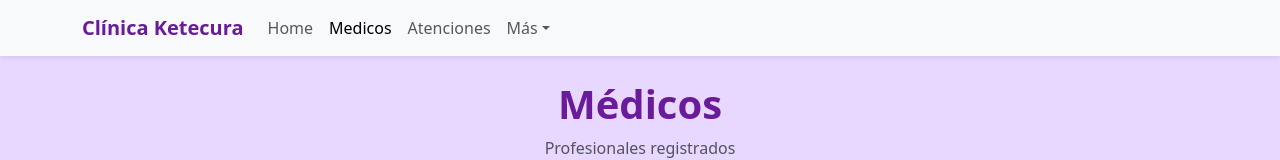
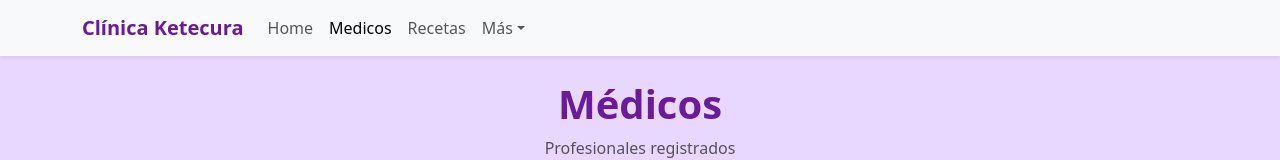
Before and after one commit to paosoole/front_ketekura, a React (Vite) app in the folder mi-proyecto-react/: page /medicos in a window 1280 px wide. Shown: the top 160 px of the page. Built offline with nearby package versions, Linux system fonts and the light colour scheme; no server answers.

Commit message:
pagina medico correcta con filtro

```diff
--- a/mi-proyecto-react/src/api.js
+++ b/mi-proyecto-react/src/api.js
@@ -58,4 +58,5 @@ export const api = {
   deleteRecipe: (id) =>
     request(`/recetas/${id}`, { method: 'DELETE' }),
 };
+
 export default api;
--- a/mi-proyecto-react/src/pages/Attendances.jsx
+++ b/mi-proyecto-react/src/pages/Attendances.jsx
@@ -50,6 +50,7 @@ export default function Attendances() {
               <Nav.Link href="/Dashboard">Home</Nav.Link>
               <Nav.Link href="/medicos">Medicos</Nav.Link>
               <Nav.Link href="/atenciones" active>Atenciones</Nav.Link>
+              <Nav.Link href="/recetas/detalle/">Recetas</Nav.Link>
               <NavDropdown title="Más" id="basic-nav-dropdown">
                 <NavDropdown.Item href="#">Registrar Atención</NavDropdown.Item>
                 <NavDropdown.Item href="#">Reportes</NavDropdown.Item>
--- a/mi-proyecto-react/src/pages/CreatePatient.jsx
+++ b/mi-proyecto-react/src/pages/CreatePatient.jsx
@@ -14,7 +14,7 @@ export default function CreatePatient() {
     amaterno: '',       // Apellido materno
     fecha_nacimiento: '', // Fecha de nacimiento
     telefono: '',       // Teléfono
-    sal_id: '',         // ID de salud
+    sal_id: '',         // ID de salud (asegurado como sal_id)
   })
   const [loading, setLoading] = useState(false)
 
@@ -27,9 +27,9 @@ export default function CreatePatient() {
     e.preventDefault()
     try {
       setLoading(true)
-      await api.crearPaciente(patient)  // Asegúrate de que `crearPaciente` esté configurado en tu API
+      await api.crearPaciente(patient)
       alert('Paciente creado con éxito')
-      navigate('/pacientes')  // Redirige a la lista de pacientes después de crear
+      navigate('/pacientes')
     } catch (error) {
       console.error(error)
       alert('Error creando paciente')
--- a/mi-proyecto-react/src/pages/Dashboard.jsx
+++ b/mi-proyecto-react/src/pages/Dashboard.jsx
@@ -39,10 +39,10 @@ export default function Dashboard() {
               <Nav.Link href="/Dashboard" active>Dashboard</Nav.Link>
               <Nav.Link href="/pacientes">Pacientes</Nav.Link>
               <Nav.Link href="/medicos">Médicos</Nav.Link>
-              <Nav.Link href="/atenciones">Atenciones</Nav.Link>
+              <Nav.Link href="/recetas/detalle/">Recetas</Nav.Link>
 
               <NavDropdown title="Más" id="basic-nav-dropdown">
-                <NavDropdown.Item href="#">Reportes</NavDropdown.Item>
+                <NavDropdown.Item href="/Payments">Pagos</NavDropdown.Item>
                 <NavDropdown.Item href="#">Configuración</NavDropdown.Item>
                 <NavDropdown.Divider />
                 <NavDropdown.Item href="#">Cerrar sesión</NavDropdown.Item>
--- a/mi-proyecto-react/src/pages/Doctors.jsx
+++ b/mi-proyecto-react/src/pages/Doctors.jsx
@@ -18,7 +18,7 @@ export default function Doctors() {
   async function load() {
     try {
       setLoading(true)
-      const res = await api.listDoctors()
+      const res = await api.listDoctors();
       setDoctors(res.data || res || [])
     } catch (e) {
       console.error(e)
@@ -27,7 +27,15 @@ export default function Doctors() {
       setLoading(false)
     }
   }
+  // Función para filtrar pacientes de acuerdo al texto de búsqueda
+  const filterDoctors = (doctors) => {
+    return doctors.filter(doctor => {
+      const fullName = doctor.fullName || '';  // Asegurarse de que `fullName` no sea `undefined` ni `null`
+      const medRut = doctor.medRut ? doctor.medRut.toString() : '';      // Asegurarse de que `medRut` no sea `undefined` ni `null`
 
+      return fullName.toLowerCase().includes(q.toLowerCase()) || medRut.includes(q);
+    });
+  };
   const cols = [
     { key: 'medRut', title: 'RUT', render: r => r.medRut || r.id },
     { key: 'fullName', title: 'Nombre', render: r => r.fullName || `${r.pnombre || ''} ${r.apaterno || ''}` },
@@ -48,7 +56,7 @@ export default function Doctors() {
             <Nav className="me-auto">
               <Nav.Link href="/Dashboard" >Home</Nav.Link>
               <Nav.Link href="/medicos" active>Medicos</Nav.Link>
-              <Nav.Link href="/atenciones">Atenciones</Nav.Link>
+              <Nav.Link href="/recetas/detalle/">Recetas</Nav.Link>
               <NavDropdown title="Más" id="basic-nav-dropdown">
                 <NavDropdown.Item href="#">Registrar Médico</NavDropdown.Item>
                 <NavDropdown.Item href="#">Reportes</NavDropdown.Item>
@@ -105,7 +113,7 @@ export default function Doctors() {
               <div className="table-responsive">
                 <DataTable
                   columns={cols}
-                  data={doctors}
+                  data={filterDoctors(doctors)}
                   onRowClick={(r) => navigate(`/medicos/${r.medRut || r.id}`)}
                 />
               </div>
--- a/mi-proyecto-react/src/pages/PatientDetails.jsx
+++ b/mi-proyecto-react/src/pages/PatientDetails.jsx
@@ -54,7 +54,7 @@ export default function PatientDetails() {
             <Nav className="me-auto">
               <Nav.Link href="#" onClick={() => navigate('/Dashboard')}>Home</Nav.Link>
               <Nav.Link href="/medicos">Medicos</Nav.Link>
-              <Nav.Link href="/atenciones">Atenciones</Nav.Link>
+              <Nav.Link href="/recetas/detalle/">Recetas</Nav.Link>
               <NavDropdown title="Más" id="basic-nav-dropdown">
                 <NavDropdown.Item href="#">Registrar Paciente</NavDropdown.Item>
                 <NavDropdown.Item href="#">Reportes</NavDropdown.Item>
--- a/mi-proyecto-react/src/pages/RecipeDetails.jsx
+++ b/mi-proyecto-react/src/pages/RecipeDetails.jsx
@@ -41,7 +41,7 @@ export default function RecipeDetail() {
   )
 
   return (
-    <div id="receta-detalle" style={{ backgroundColor: '#e8d7ff', minHeight: '100vh' }}>
+    <div  style={{ backgroundColor: '#e8d7ff', minHeight: '100vh' }}>
       {/* Navbar Fijo */}
       <Navbar bg="light" expand="lg" className="shadow-sm fixed-top">
         <Container>
```
